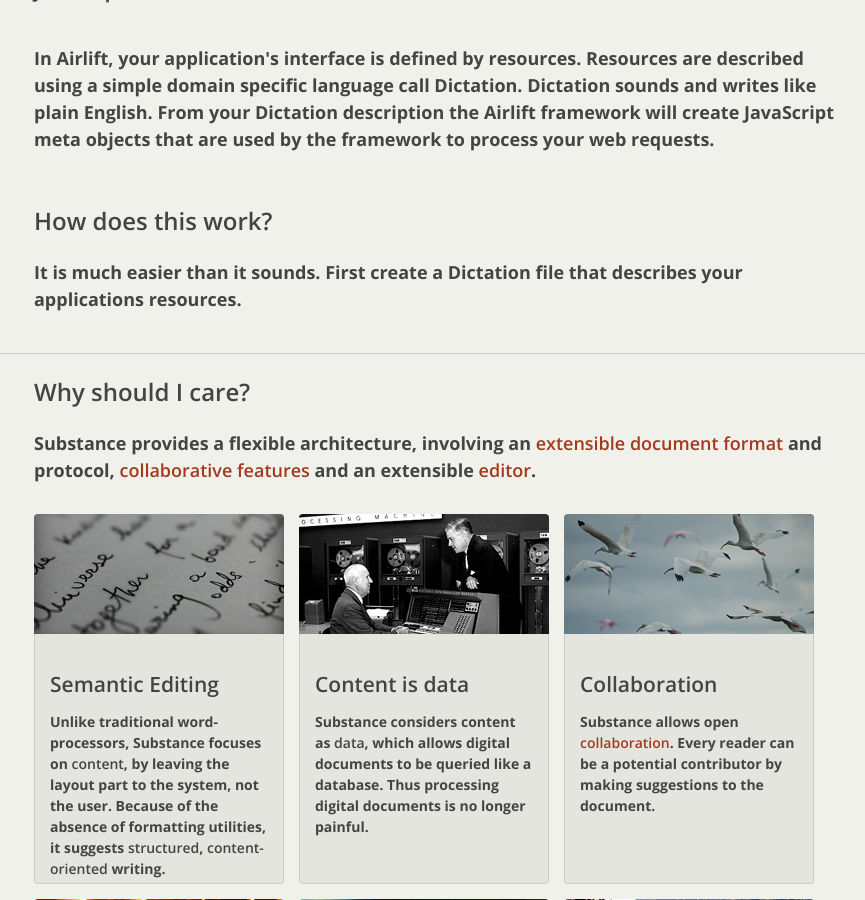
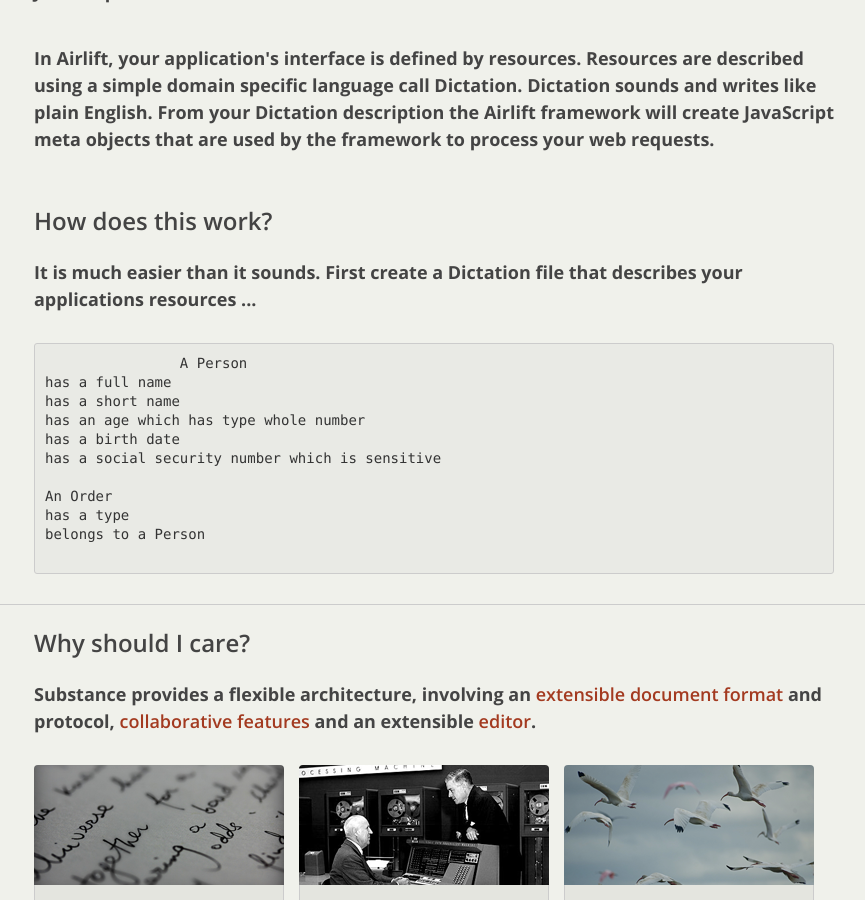
Before and after one commit to Airlift-Framework/airlift-framework.github.com, a Jekyll site: the page built from index.html, in a window 1280 px wide and 900 px high, scrolled down 452 px. Shown: the whole window, without its empty margins (206-1071 px from the left). Built offline with Jekyll 4.4.1, drawn with Linux system fonts in a browser that asks for light colours; nearby versions of some CDN libraries.

Commit message:
Updated index.html

```diff
--- a/index.html
+++ b/index.html
@@ -31,7 +31,21 @@
     <h1>How does this work?</h1>
 
     <p class="answer">
-      It is much easier than it sounds.  First create a Dictation file that describes your applications resources.
+      It is much easier than it sounds.  First create a Dictation file that describes your applications resources ...
+
+      <pre>
+		<code data-language="javascript" class="rainbow">A Person
+has a full name
+has a short name
+has an age which has type whole number
+has a birth date
+has a social security number which is sensitive
+
+An Order
+has a type
+belongs to a Person
+</code>
+</pre>
     </p>
 
   </div>
```
